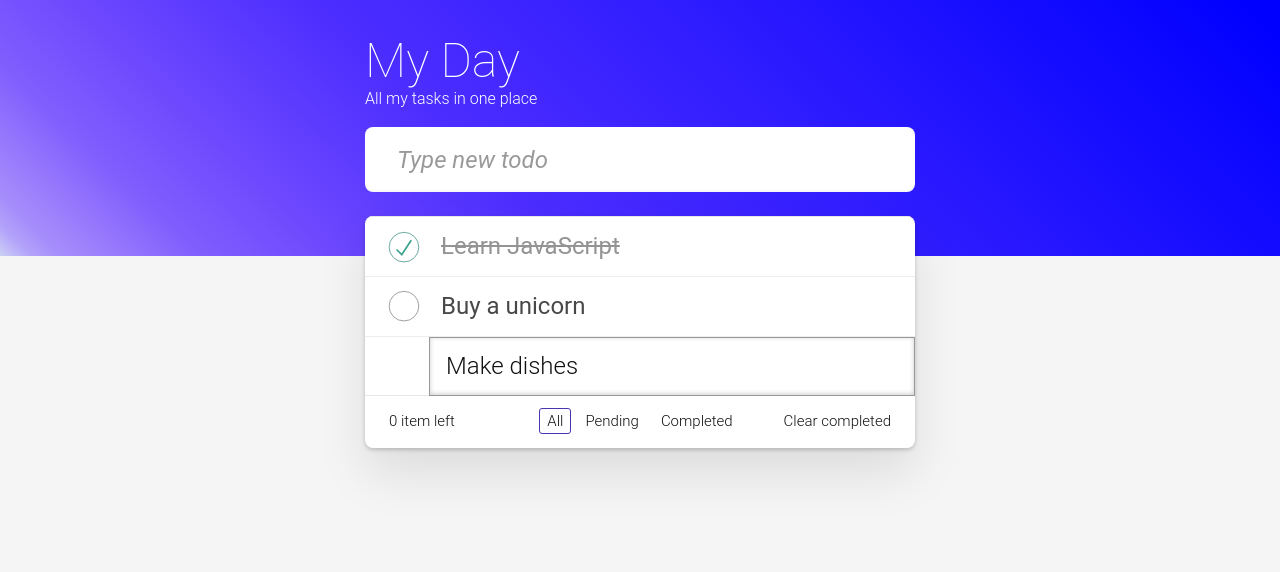
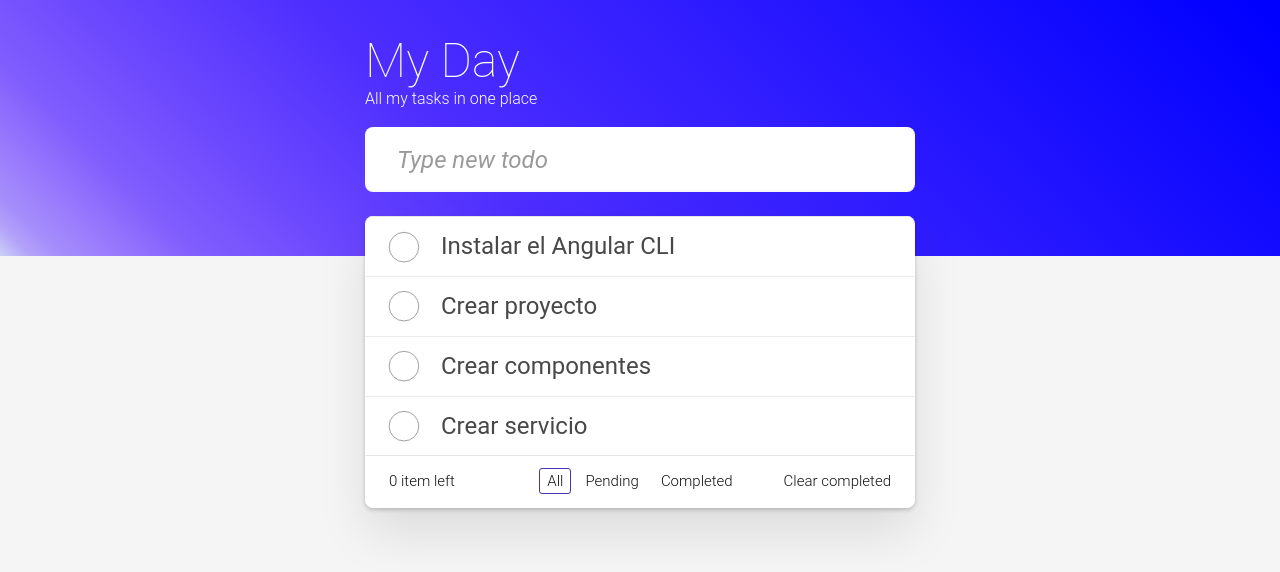
Before and after one commit to ACondori95/todoapp, an Angular app: page / in a window 1280 px wide. Shown: the top 572 px of the page. Built offline with nearby package versions, Linux system fonts and the light colour scheme.

Commit message:
directivas de control

```diff
--- a/src/app/pages/home/home.component.html
+++ b/src/app/pages/home/home.component.html
@@ -15,7 +15,15 @@
     <!-- This section should be hidden by default and shown when there are todos -->
     <section class="main">
       <ul class="todo-list">
-        <li class="completed">
+        <li *ngFor="let task of tasks()">
+          <div class="view">
+            <input class="toggle" type="checkbox" />
+            <label>{{ task }}</label>
+            <button class="destroy"></button>
+          </div>
+          <input class="edit" value="Buy a unicorn" />
+        </li>
+        <!-- <li class="completed">
           <div class="view">
             <input class="toggle" type="checkbox" checked />
             <label>Learn JavaScript</label>
@@ -38,7 +46,7 @@
             <button class="destroy"></button>
           </div>
           <input class="edit" value="Make dishes" />
-        </li>
+        </li> -->
       </ul>
     </section>
     <!-- This footer should be hidden by default and shown when there are todos -->
--- a/src/app/pages/home/home.component.ts
+++ b/src/app/pages/home/home.component.ts
@@ -1,12 +1,18 @@
-import { Component } from '@angular/core';
+import { CommonModule } from '@angular/common';
+import { Component, signal } from '@angular/core';
 
 @Component({
   selector: 'app-home',
   standalone: true,
-  imports: [],
+  imports: [CommonModule],
   templateUrl: './home.component.html',
-  styleUrl: './home.component.css'
+  styleUrl: './home.component.css',
 })
 export class HomeComponent {
-
+  tasks = signal([
+    'Instalar el Angular CLI',
+    'Crear proyecto',
+    'Crear componentes',
+    'Crear servicio',
+  ]);
 }
--- a/src/app/pages/labs/labs.component.html
+++ b/src/app/pages/labs/labs.component.html
@@ -2,7 +2,7 @@
   <h1>Hola este es mi primer proyecto</h1>
   <h2>{{ welcome }}</h2>
   <ul>
-    <li *ngFor="let task of tasks">{{ task }}</li>
+    <li *ngFor="let task of tasks()">{{ task }}</li>
   </ul>
   <hr />
   <h2>{{ "Hola".repeat(4) }}</h2>
@@ -25,6 +25,10 @@
   <p>(keydown shift)</p>
   <input type="text" [value]="person.name" (keydown.shift.t)="clickHandler()" />
   <hr />
+  <ul>
+    <p>total: {{ tasks().length }}</p>
+    <li *ngFor="let task of tasks(); index as i">{{ i }} {{ task }}</li>
+  </ul>
   <h1>Signals</h1>
   <input type="text" [value]="name()" (change)="changeHandler($event)" />
   <p>name: {{ name() }}</p>
--- a/src/app/pages/labs/labs.component.ts
+++ b/src/app/pages/labs/labs.component.ts
@@ -10,12 +10,12 @@ import { Component, signal } from '@angular/core';
 })
 export class LabsComponent {
   welcome = 'Hola!';
-  tasks = [
+  tasks = signal([
     'Instalar el Angular CLI',
     'Crear proyecto',
     'Crear componentes',
     'Crear servicio',
-  ];
+  ]);
   name = signal('Alvaro');
   age = 29;
   disabled = true;
```
